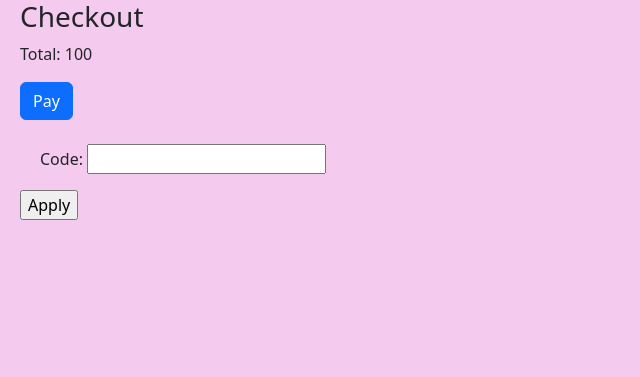
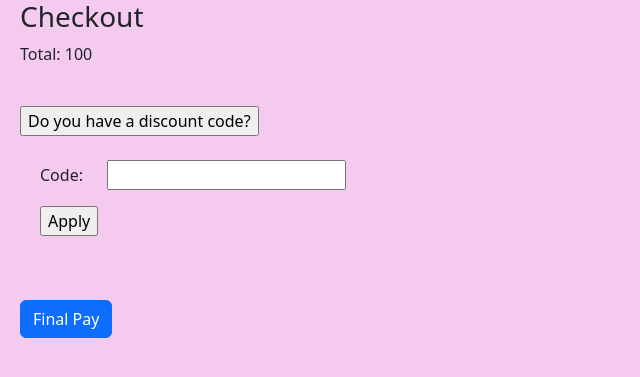
Before and after one commit to sakinehbkhsk/Django-Shop, a Django app: page /order/detail/1/ in a window 1280 px wide. Shown: the top 377 px of the page, without its empty margins (0-640 px from the left). Run offline with Django 4.2, Linux system fonts and the light colour scheme; a user stored in the database is signed in; tables that the repository leaves empty hold one stand-in row (values such as "Sample post"); some libraries are stand-ins or nearby versions.

Commit message:
fix:change some minor

```diff
--- a/shop/order/templates/order/order.html
+++ b/shop/order/templates/order/order.html
@@ -7,17 +7,23 @@
     body {
         background-color: #F5CAEF;
     }
-    h3, p, a, form {
+    h3, p, a, form , input{
         margin-left: 20px;
     }
+
 </style>
     <h3>Checkout</h3>
     <p>Total: {{ order.get_total_price }}</p>
-    <a class="btn btn-primary">Pay</a>
-<br><br>
+    <br>
+    <input type="submit" value="Do you have a discount code?">
+    <br><br>
     <form action="{% url 'order:apply_offer' order.id %}" method="post">
         {% csrf_token %}
         {{ form.as_p }}
         <input type="submit" value="Apply">
     </form>
+    <br><br>
+    <a class="btn btn-primary" href="{% url 'order:order_pay' order.id %}"> Final Pay</a>
+
+
 {% endblock %}
```
